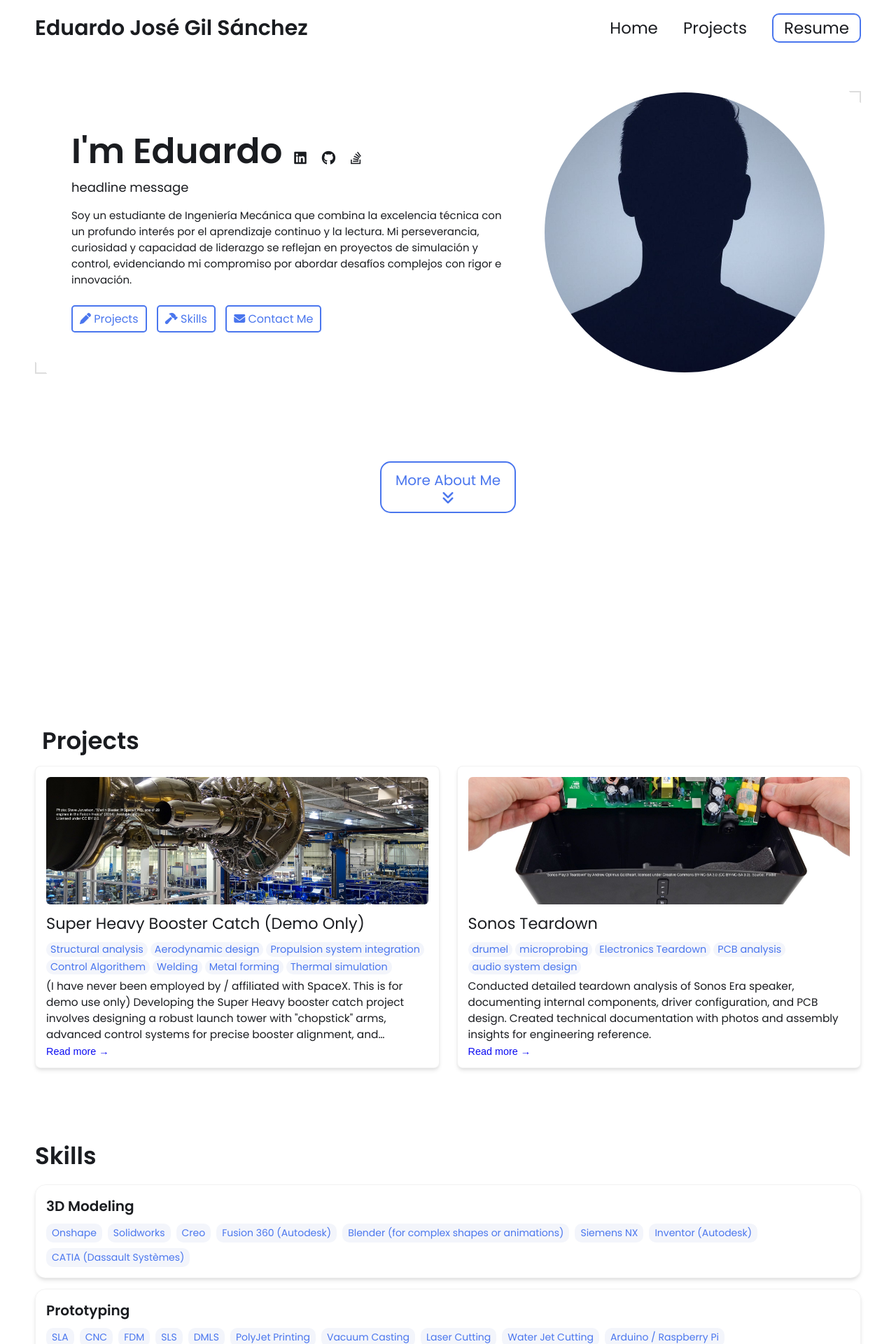
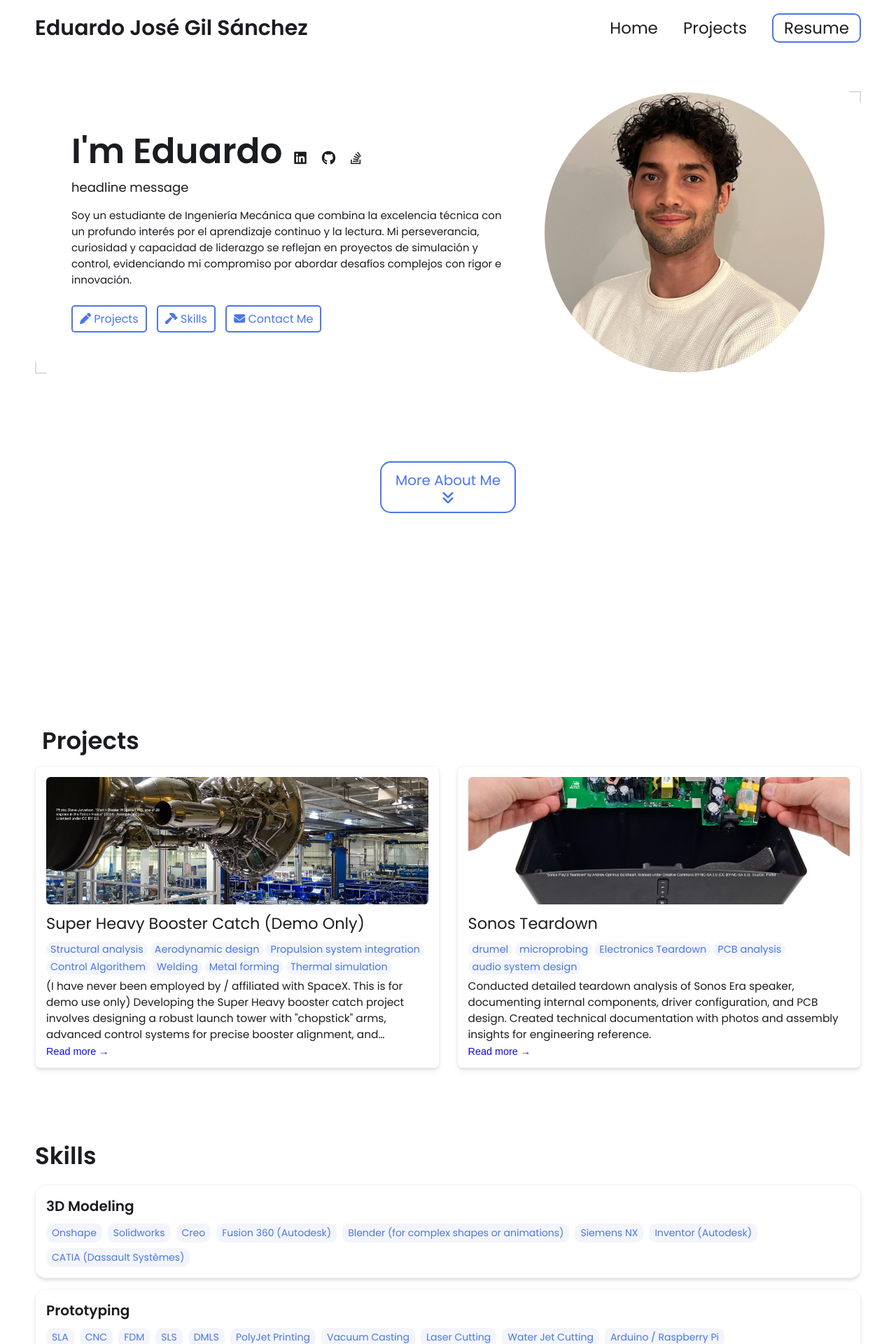
Before and after one commit to Ejgil-me/Ejgil03-me.github.io, a Jekyll site: the page built from index.html, in a window 1280 px wide. Shown: the top 1920 px of the page at 70% size. Built offline with Jekyll 4.4.1, drawn with Linux system fonts in a browser that asks for light colours.

Commit message:
Update _config.yml

```diff
--- a/_config.yml
+++ b/_config.yml
@@ -19,7 +19,7 @@ description: >- # dont remove this line. this will ignore all new lines until th
   Mi perseverancia, curiosidad y capacidad de liderazgo se reflejan en proyectos de simulación y control, evidenciando mi compromiso por abordar desafíos complejos con rigor e innovación.
 
 # Place your profile image in /assets/images/profile-image/folder and edit the file name
-profile_image: ./assets/images/profile-image/avatar.jpeg
+profile_image: ./assets/images/profile-image/IMG_0223.jpg
 
 
 # Link your resume
```
